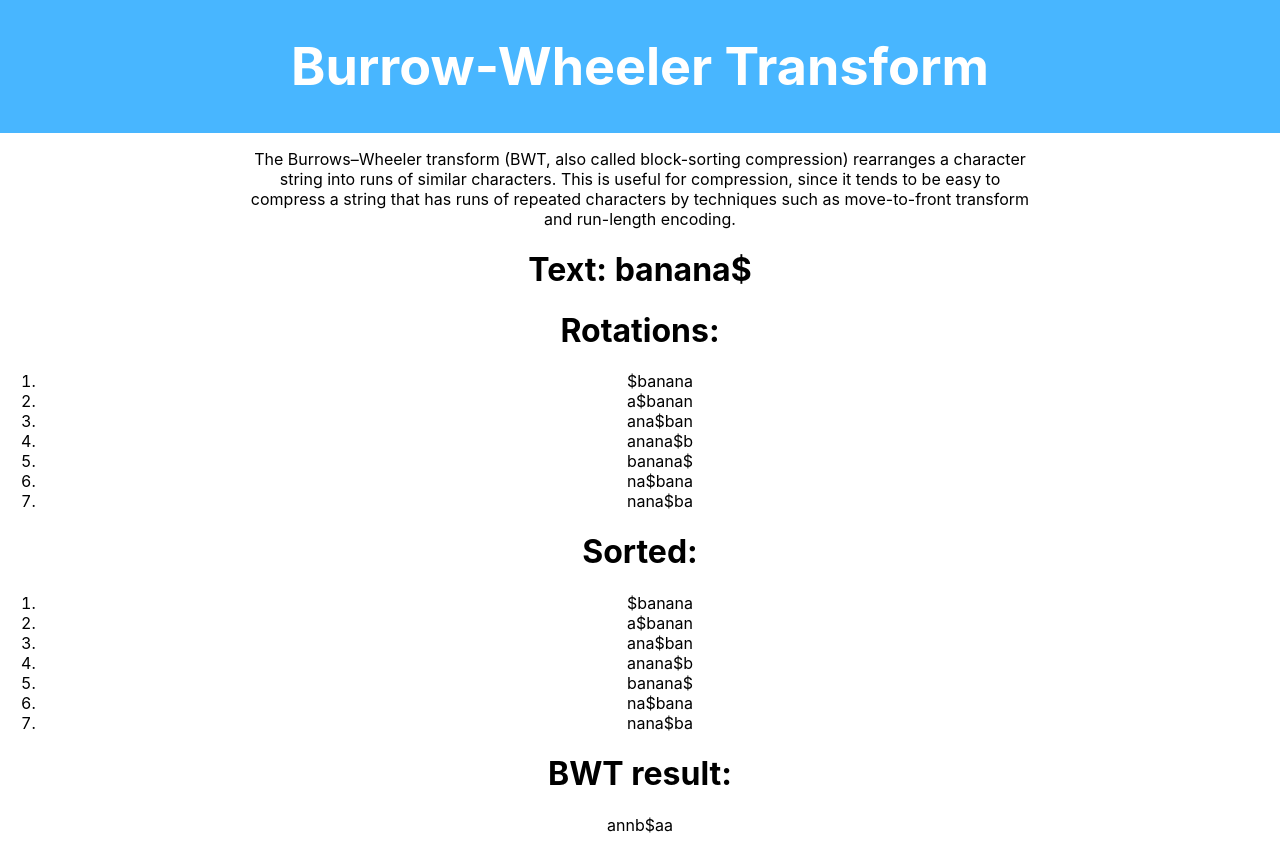
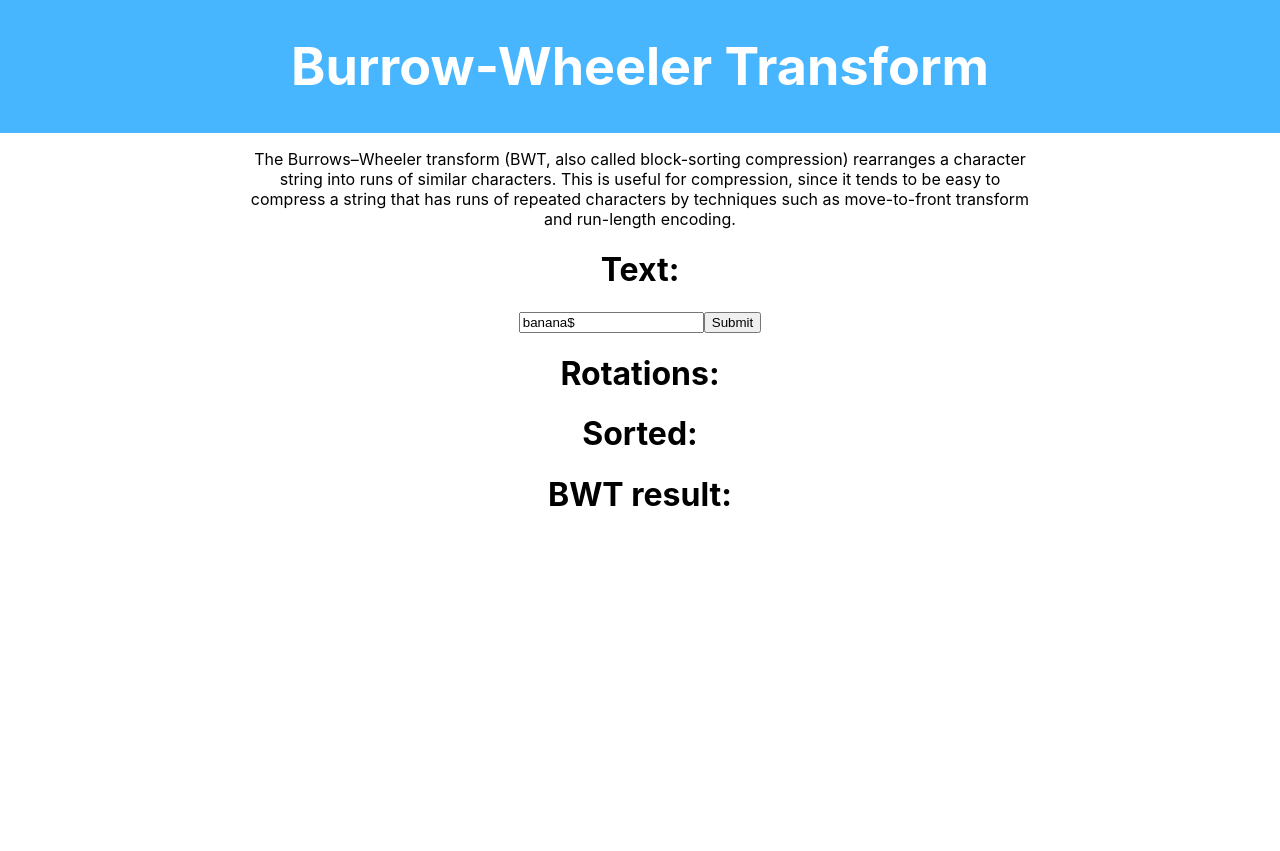
Before and after one commit to steciuk/MBI-Burrows-Wheeler-transform, a React (Create React App) app: page / in a window 1280 px wide. After the commit the page ends 800 px from the top, so only its background shows below. Built offline with nearby package versions, Linux system fonts and the light colour scheme.

Commit message:
Added input form for algorithm

```diff
--- a/src/App.tsx
+++ b/src/App.tsx
@@ -1,11 +1,9 @@
 import './App.css';
 
-import React from 'react';
+import React, { useState } from 'react';
+import { useForm } from 'react-hook-form';
 
 import { getBWT, printRotations, sortRotations } from './model/BWT';
-
-const rotations = printRotations('banana$');
-const sortedRotations = sortRotations(rotations);
 
 function App() {
 	return (
@@ -25,13 +23,7 @@ function App() {
 				</p>
 			</div>
 			<div>
-				<h1>Text: banana$</h1>
-				<h1>Rotations:</h1>
-				<ArrayPrinter arrayToPrint={rotations}></ArrayPrinter>
-				<h1>Sorted:</h1>
-				<ArrayPrinter arrayToPrint={sortedRotations}></ArrayPrinter>
-				<h1> BWT result:</h1>
-				<BwtResult sortedRotations={sortedRotations}></BwtResult>
+				<BwtForm></BwtForm>
 			</div>
 		</div>
 	);
@@ -51,4 +43,39 @@ const BwtResult: React.FC<{ sortedRotations: string[] }> = ({ sortedRotations })
 	return <p>{getBWT(sortedRotations)}</p>;
 };
 
+type Input = {
+	bwtInput: string;
+};
+
+const BwtForm: React.FC = () => {
+	const { register, handleSubmit } = useForm<Input>();
+
+	let bwtInput = '';
+	const [rotations, setRotations] = useState<string[]>([]);
+	const [sortedRotations, setSortedRotations] = useState<string[]>([]);
+
+	return (
+		<div>
+			<h1>Text: {bwtInput}</h1>
+			<form
+				onSubmit={handleSubmit((data) => {
+					bwtInput = data.bwtInput + '$';
+					const tempRotations = printRotations(bwtInput);
+					setRotations(tempRotations);
+					setSortedRotations(sortRotations(tempRotations));
+				})}
+			>
+				<input defaultValue="banana$" {...register('bwtInput')} />
+				<input type="submit" />
+			</form>
+			<h1>Rotations:</h1>
+			<ArrayPrinter arrayToPrint={rotations}></ArrayPrinter>
+			<h1>Sorted:</h1>
+			<ArrayPrinter arrayToPrint={sortedRotations}></ArrayPrinter>
+			<h1> BWT result:</h1>
+			<BwtResult sortedRotations={sortedRotations}></BwtResult>
+		</div>
+	);
+};
+
 export default App;
--- a/src/model/BWT.ts
+++ b/src/model/BWT.ts
@@ -1,7 +1,9 @@
 export function printRotations(input: string): string[] {
+	if (input == '$') {
+		return [];
+	}
 	const inputLength = input.length;
 	const rotations: string[] = [];
-	console.log(inputLength);
 	for (let i = 0; i < inputLength; i++) {
 		let rotation = '';
 		for (let j = 0; j < inputLength; j++) {
```
